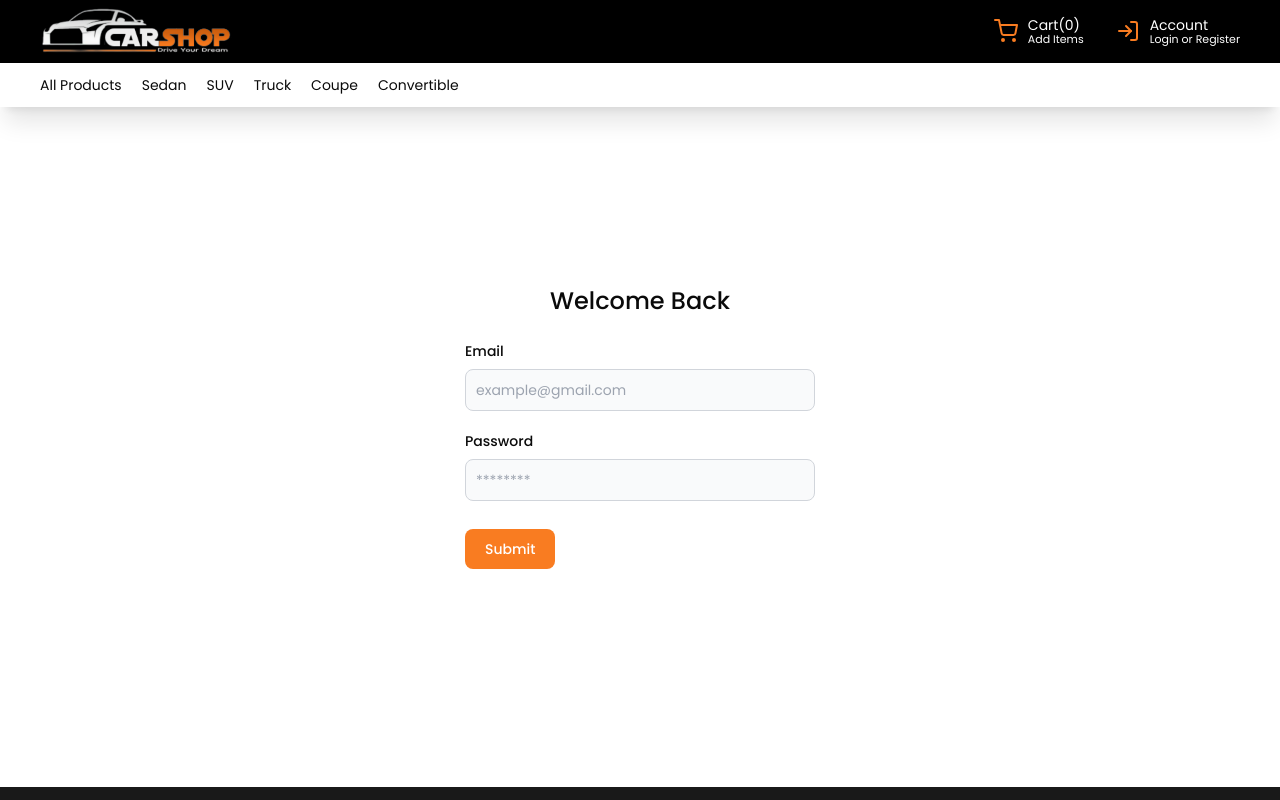
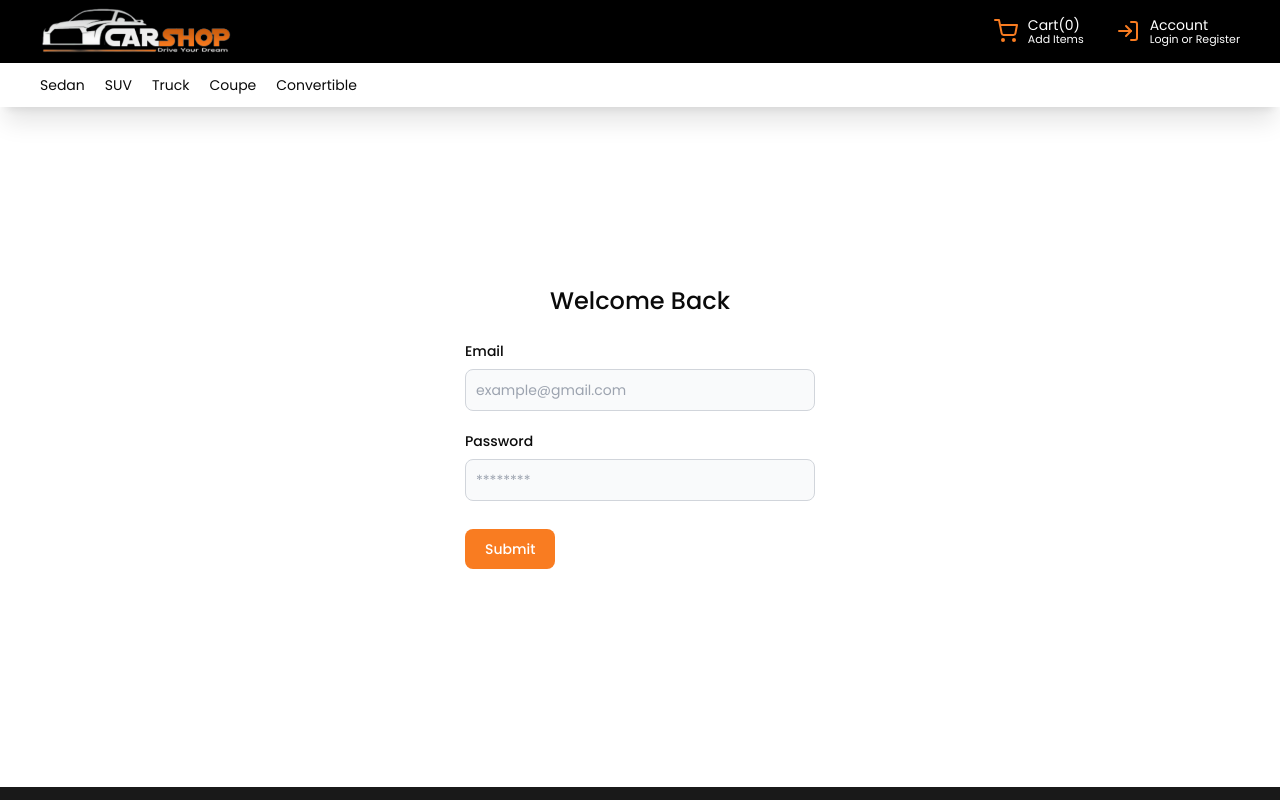
Before and after one commit to nasim0994/assignment4_l2, a React (Vite) app in the folder frontend/: page /login in a window 1280 px wide. Shown: the top 800 px of the page. Built offline with nearby package versions, Linux system fonts and the light colour scheme.

Commit message:
product details page add

```diff
--- a/frontend/src/components/main/Header/Menu/Menu.tsx
+++ b/frontend/src/components/main/Header/Menu/Menu.tsx
@@ -1,4 +1,4 @@
-import { Link, NavLink } from "react-router-dom";
+import { Link } from "react-router-dom";
 
 export default function Menu() {
   return (
@@ -6,9 +6,6 @@ export default function Menu() {
       <div className="container">
         <nav className="header_menu">
           <ul>
-            <li>
-              <NavLink to="/shop"> All Products </NavLink>
-            </li>
             <li>
               <Link to="/shop?category=Sedan"> Sedan </Link>
             </li>
--- /dev/null
+++ b/frontend/src/pages/main/ProductDetails.tsx
@@ -0,0 +1,7 @@
+
+
+export default function ProductDetails() {
+  return (
+    <div>ProductDetails</div>
+  )
+}
--- a/frontend/src/routes/mainroutes.tsx
+++ b/frontend/src/routes/mainroutes.tsx
@@ -3,6 +3,7 @@ import ProtectedRoute from "@/layouts/ProtectedRoute";
 import Checkout from "@/pages/main/Checkout";
 import Home from "@/pages/main/Home";
 import Login from "@/pages/main/Login";
+import ProductDetails from "@/pages/main/ProductDetails";
 
 export const mainRoutes = {
   path: "/",
@@ -17,6 +18,10 @@ export const mainRoutes = {
       element: <Login />,
     },
     {
+      path: "/product/:id",
+      element: <ProductDetails />,
+    },
+    {
       path: "/checkout",
       element: (
         <ProtectedRoute>
```
